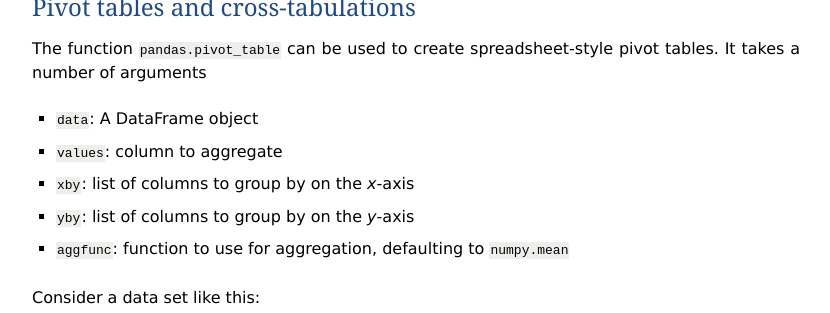
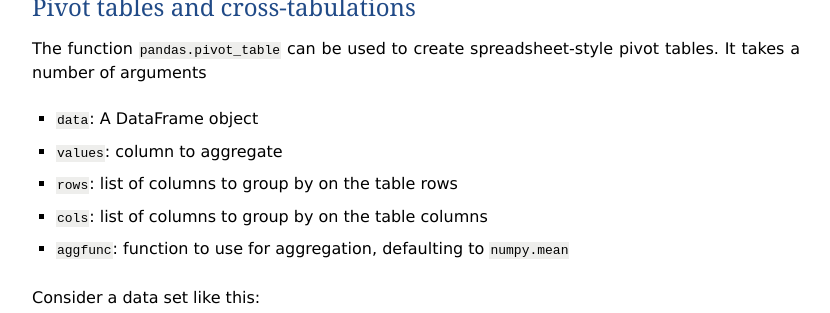
Before and after one commit to mobogaqc/pandas, a Sphinx documentation site: the page built from doc/source/reshaping.rst, in a window 1280 px wide and 900 px high, scrolled down 3106 px, cut to the strip 86-399 px from the top of the window. Shown: the whole strip, without its empty margins (48-878 px from the left). Built offline with Sphinx 7.4.7, drawn with Linux system fonts in a browser that asks for light colours; formulas are drawn with MathJax 3; the version number could not be read and is left out.

Commit message:
REF: renamed xby/yby to rows/cols in pivot_table

```diff
--- a/doc/source/reshaping.rst
+++ b/doc/source/reshaping.rst
@@ -208,8 +208,8 @@
 
 - ``data``: A DataFrame object
 - ``values``: column to aggregate
-- ``xby``: list of columns to group by on the `x`-axis
-- ``yby``: list of columns to group by on the `y`-axis
+- ``rows``: list of columns to group by on the table rows
+- ``cols``: list of columns to group by on the table columns
 - ``aggfunc``: function to use for aggregation, defaulting to ``numpy.mean``
 
 Consider a data set like this:
@@ -227,8 +227,8 @@
 
 .. ipython:: python
 
-   pivot_table(df, values='D', xby=['A', 'B'], yby=['C'])
-   pivot_table(df, values='D', xby=['B'], yby=['A', 'C'], aggfunc=np.sum)
+   pivot_table(df, values='D', rows=['A', 'B'], cols=['C'])
+   pivot_table(df, values='D', rows=['B'], cols=['A', 'C'], aggfunc=np.sum)
 
 The result object is a DataFrame having potentially hierarchical indexes on the
 rows and columns. If the ``values`` column name is not given, the pivot table
@@ -237,12 +237,12 @@
 
 .. ipython:: python
 
-   pivot_table(df, xby=['A', 'B'], yby=['C'])
+   pivot_table(df, rows=['A', 'B'], cols=['C'])
 
 You can render a nice output of the table omitting the missing values by
 calling ``to_string`` if you wish:
 
 .. ipython:: python
 
-   table = pivot_table(df, xby=['A', 'B'], yby=['C'])
+   table = pivot_table(df, rows=['A', 'B'], cols=['C'])
    print table.to_string(na_rep='')
```
Also changed, not shown: 2 other files.
